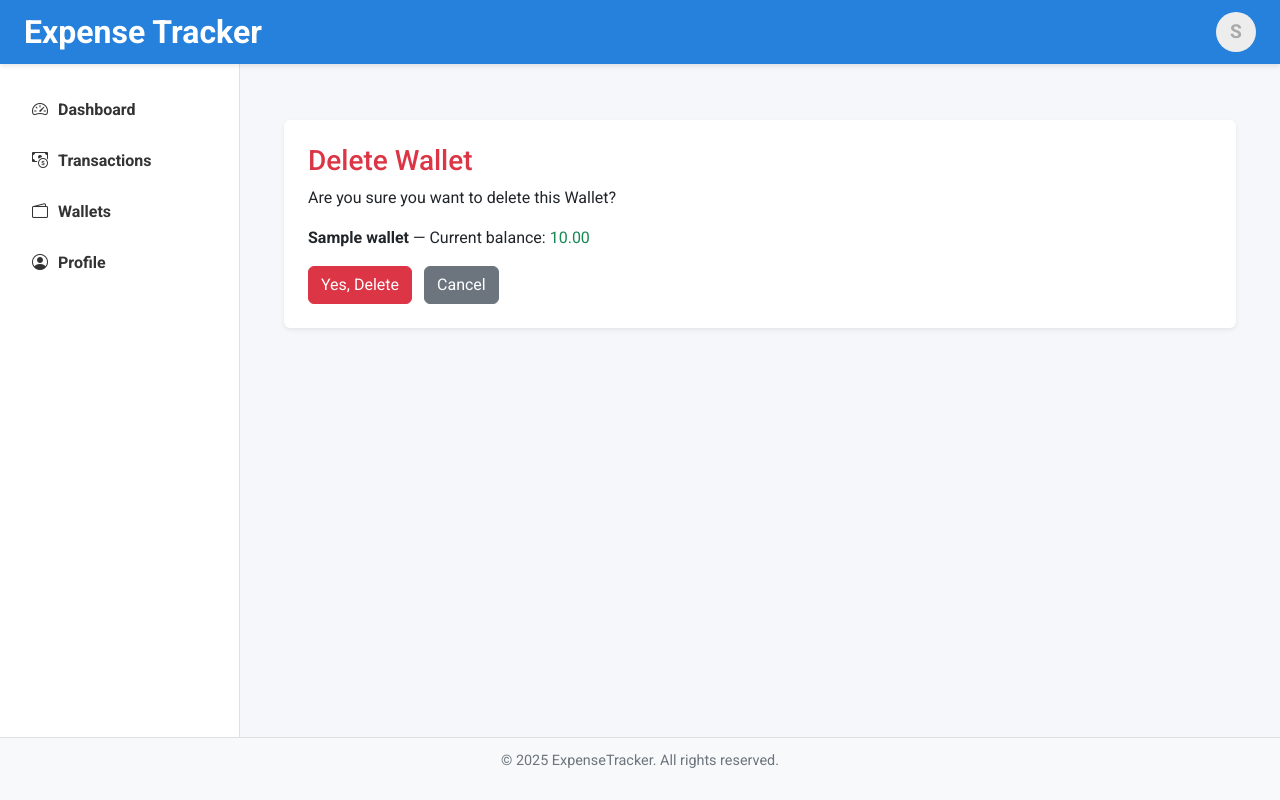
After one commit to Ahmedarain111/ExpenseTracker, a Django app: page /expenses/accounts/delete/1/ in a window 1280 px wide. The commit adds this page. Run offline with Django 5.2, Linux system fonts and the light colour scheme; a user stored in the database is signed in; tables that the repository leaves empty hold one stand-in row (values such as "Sample post"); some libraries are stand-ins or nearby versions.

Commit message:
Bug fixes and UI changes

```diff
--- a/expenses/templates/expenses/accounts.html
+++ b/expenses/templates/expenses/accounts.html
@@ -75,7 +75,7 @@
                         class="btn btn-primary btn-sm px-3 rounded-pill" style="background-color: #2581DC;">
                         <i class="bi bi-eye me-1"></i> View
                     </a>
-                    <a href="#" class="btn btn-outline-danger btn-sm px-3 rounded-pill">
+                    <a href="{% url 'expenses:delete_wallet' w.id %}" class="btn btn-danger btn-sm px-3 rounded-pill">
                         <i class="bi bi-trash me-1"></i> Delete
                     </a>
                 </div>
--- /dev/null
+++ b/expenses/templates/expenses/confirm_wallet_delete.html
@@ -0,0 +1,18 @@
+{% extends "base.html" %}
+{% block content %}
+<div class="container mt-4">
+    <div class="card shadow-sm border-0 p-4">
+        <h3 class="text-danger">Delete Wallet</h3>
+        <p>Are you sure you want to delete this Wallet?</p>
+        <p>
+            <strong>{{ wallet.name }}</strong>
+            — Current balance: <span class="text-success">{{ wallet.balance }}</span>
+        </p>
+        <form method="POST">
+            {% csrf_token %}
+            <button type="submit" class="btn btn-danger">Yes, Delete</button>
+            <a href="{% url 'expenses:accounts' %}" class="btn btn-secondary ms-2">Cancel</a>
+        </form>
+    </div>
+</div>
+{% endblock %}
--- a/expenses/templates/expenses/dashboard.html
+++ b/expenses/templates/expenses/dashboard.html
@@ -149,7 +149,7 @@
             <div class="summary-card bg-gradient-warning text-white">
                 <i class="bi bi-safe"></i>
                 <h3>{{ savings|intcomma }}</h3>
-                <p>Savings / Remaining</p>
+                <p>Savings (This month)</p>
             </div>
         </div>
     </div>
--- a/expenses/templates/expenses/transactions.html
+++ b/expenses/templates/expenses/transactions.html
@@ -86,10 +86,10 @@
                     </td>
                     <td>{% if t.description %}{{ t.description }}{% else %}—{% endif %}</td>
                     <td class="text-center">
-                        <a href="{% url 'expenses:edit_transaction' t.id %}" class="btn btn-sm btn-outline-primary">
+                        <a href="{% url 'expenses:edit_transaction' t.id %}" class="btn btn-primary text-white">
                             Edit
                         </a>
-                        <a href="{% url 'expenses:delete_transaction' t.id %}" class="btn btn-sm btn-outline-danger">
+                        <a href="{% url 'expenses:delete_transaction' t.id %}" class="btn btn-danger text-white">
                             Delete
                         </a>
                     </td>
@@ -102,7 +102,7 @@
     <div class="text-center py-5 text-muted">
         <i class="bi bi-inbox fs-1 d-block mb-3"></i>
         <p>No transactions found. Start by adding one!</p>
-        <a href="{% url 'expenses:add_transaction' %}" class="btn btn-primary">Add Transaction</a>
+        <a href="{% url 'expenses:add_transaction' %}" class="btn btn-primary" style="background-color: #2581dc;">Add Transaction</a>
     </div>
     {% endif %}
 </div>
--- a/expenses/urls.py
+++ b/expenses/urls.py
@@ -11,4 +11,5 @@ urlpatterns = [
     path('add_wallet/', views.add_wallet, name="add_wallet"),
     path("transactions/edit/<int:transaction_id>/", views.edit_transaction, name="edit_transaction"),
     path("transactions/delete/<int:transaction_id>/", views.delete_transaction, name="delete_transaction"),
+    path("accounts/delete/<int:wallet_id>/", views.delete_wallet, name="delete_wallet"),
 ]
--- a/expenses/views.py
+++ b/expenses/views.py
@@ -6,8 +6,8 @@ from django.contrib.auth.decorators import login_required
 from accounts.models import Profile
 from .forms import TransactionForm, WalletForm
 from django.db.models import Sum
-import json
 from datetime import date
+import calendar, json
 
 
 def home_view(request):
@@ -16,20 +16,28 @@ def home_view(request):
 
 @login_required
 def dashboard_view(request):
+    profile = request.user.profile
     today = date.today()
     current_month = today.month
     current_year = today.year
 
-    total_balance = Wallet.objects.aggregate(total=Sum("balance"))["total"] or 0
+    user_wallets = Wallet.objects.filter(profile=profile)
+    user_transactions = Transaction.objects.filter(profile=profile)
+
+    total_balance = user_wallets.aggregate(total=Sum("balance"))["total"] or 0
     total_income = (
-        Transaction.objects.filter(
-            category__type="income", date__month=current_month, date__year=current_year
+        user_transactions.filter(
+            category__type="income",
+            date__month=current_month,
+            date__year=current_year,
         ).aggregate(total=Sum("amount"))["total"]
         or 0
     )
     total_expenses = (
-        Transaction.objects.filter(
-            category__type="expense", date__month=current_month, date__year=current_year
+        user_transactions.filter(
+            category__type="expense",
+            date__month=current_month,
+            date__year=current_year,
         ).aggregate(total=Sum("amount"))["total"]
         or 0
     )
@@ -37,7 +45,6 @@ def dashboard_view(request):
     savings = total_income - total_expenses
 
     months, income_data, expense_data = [], [], []
-
     for i in range(5, -1, -1):
         month_num = (current_month - i - 1) % 12 + 1
         year = current_year if current_month - i > 0 else current_year - 1
@@ -45,13 +52,13 @@ def dashboard_view(request):
         months.append(month_name)
 
         income_sum = (
-            Transaction.objects.filter(
+            user_transactions.filter(
                 category__type="income", date__month=month_num, date__year=year
             ).aggregate(total=Sum("amount"))["total"]
             or 0
         )
         expense_sum = (
-            Transaction.objects.filter(
+            user_transactions.filter(
                 category__type="expense", date__month=month_num, date__year=year
             ).aggregate(total=Sum("amount"))["total"]
             or 0
@@ -65,8 +72,10 @@ def dashboard_view(request):
 
     for cat in categories:
         spent = (
-            Transaction.objects.filter(
-                category=cat, date__month=current_month, date__year=current_year
+            user_transactions.filter(
+                category=cat,
+                date__month=current_month,
+                date__year=current_year,
             ).aggregate(total=Sum("amount"))["total"]
             or 0
         )
@@ -74,7 +83,7 @@ def dashboard_view(request):
             category_labels.append(cat.name)
             category_values.append(float(spent))
 
-    recent_transactions = Transaction.objects.order_by("-date")[:10]
+    recent_transactions = user_transactions.order_by("-date")[:10]
 
     context = {
         "total_balance": total_balance,
@@ -96,26 +105,26 @@ def transactions_view(request):
     transactions = Transaction.objects.filter(profile=request.user.profile)
     wallets = Wallet.objects.filter(profile=request.user.profile)
 
-    wallet_id = request.GET.get('wallet')
-    sort_option = request.GET.get('sort')
+    wallet_id = request.GET.get("wallet")
+    sort_option = request.GET.get("sort")
 
     if wallet_id:
         transactions = transactions.filter(wallet_id=wallet_id)
 
-    if sort_option == 'amount_asc':
-        transactions = transactions.order_by('amount')
-    elif sort_option == 'amount_desc':
-        transactions = transactions.order_by('-amount')
-    elif sort_option == 'date_asc':
-        transactions = transactions.order_by('date')
-    elif sort_option == 'date_desc':
-        transactions = transactions.order_by('-date')
+    if sort_option == "amount_asc":
+        transactions = transactions.order_by("amount")
+    elif sort_option == "amount_desc":
+        transactions = transactions.order_by("-amount")
+    elif sort_option == "date_asc":
+        transactions = transactions.order_by("date")
+    elif sort_option == "date_desc":
+        transactions = transactions.order_by("-date")
 
-    return render(request, 'expenses/transactions.html', {
-        'transactions': transactions,
-        'wallets': wallets
-    })
-
+    return render(
+        request,
+        "expenses/transactions.html",
+        {"transactions": transactions, "wallets": wallets},
+    )
 
 
 @login_required
@@ -126,19 +135,24 @@ def accounts_view(request):
     return render(request, "expenses/accounts.html", {"wallets": wallets})
 
 
+from django.shortcuts import render, redirect
+from .forms import TransactionForm
+from django.contrib.auth.decorators import login_required
+
+
 @login_required
 def add_transaction(request):
+    profile = request.user.profile
+
     if request.method == "POST":
-        form = TransactionForm(request.POST)
+        form = TransactionForm(request.POST, profile=profile)
         if form.is_valid():
             transaction = form.save(commit=False)
-            transaction.profile = (
-                request.user.profile
-            )
+            transaction.profile = profile
             transaction.save()
             return redirect("expenses:transactions")
     else:
-        form = TransactionForm()
+        form = TransactionForm(profile=profile)
 
     return render(request, "expenses/add_transaction.html", {"form": form})
 
@@ -190,3 +204,14 @@ def delete_transaction(request, transaction_id):
         return redirect("expenses:transactions")
 
     return render(request, "expenses/confirm_delete.html", {"transaction": transaction})
+
+
+def delete_wallet(request, wallet_id):
+    wallet = get_object_or_404(Wallet, id=wallet_id, profile=request.user.profile)
+
+    if request.method == "POST":
+        wallet.delete()
+        messages.success(request, "Wallet deleted successfully!")
+        return redirect("expenses:accounts")
+
+    return render(request, "expenses/confirm_wallet_delete.html", {"wallet": wallet})
--- a/templates/base.html
+++ b/templates/base.html
@@ -135,18 +135,60 @@
                 padding: 1.25rem;
             }
         }
+
+    .avatar-circle {
+        width: 40px;
+        height: 40px;
+        background-color: #edededff;
+        color: darkgray;
+        border-radius: 50%;
+        display: flex;
+        align-items: center;
+        justify-content: center;
+        font-weight: bold;
+        font-size: 1.2rem;
+        cursor: pointer;
+        overflow: hidden;
+    }
+
+
+    .avatar-img {
+        width: 100%;
+        height: 100%;
+        object-fit: cover;
+    }
+
+
+    .dropdown > .nav-link {
+        line-height: 1;
+    }
     </style>
 </head>
 
 <body>
     <header>
-        <div class="d-flex align-items-center gap-2">
-            <button class="menu-toggle" id="menuToggle"><i class="bi bi-list"></i></button>
-            <h2>Expense Tracker</h2>
-        </div>
-    <a class="btn btn-light text-dark  px-3 py-1 rounded-pill" href="{% url 'accounts:logout' %}">
-                        <i class="bi bi-box-arrow-right"></i> Logout
-                    </a>
+    <div class="d-flex align-items-center gap-2">
+        <button class="menu-toggle" id="menuToggle"><i class="bi bi-list"></i></button>
+        <h2>Expense Tracker</h2>
+    </div>
+
+    <div class="dropdown">
+        <a class="nav-link p-0" href="#" id="avatarDropdown" role="button" data-bs-toggle="dropdown" aria-expanded="false">
+            <div class="avatar-circle">
+                {% if user.profile.image %}
+                    <img src="{{ user.profile.profile_picture.url }}" alt="Profile Picture" class="rounded-circle avatar-img">
+                {% else %}
+                    <span class="avatar-letter">{{ user.username|default:"U"|first|upper }}</span>
+                {% endif %}
+            </div>
+        </a>
+        <ul class="dropdown-menu dropdown-menu-end" aria-labelledby="avatarDropdown">
+            <li><h6 class="dropdown-header">Logged in as: {{ user.username }}</h6></li>
+            <li><hr class="dropdown-divider"></li>
+            <li><a class="dropdown-item" href="{% url 'accounts:profile' %}"><i class="bi bi-person me-2"></i>Profile</a></li>
+            <li><a class="dropdown-item" href="{% url 'accounts:logout' %}" style="color: red !important;"><i class="bi bi-box-arrow-right me-2"></i>Logout</a></li>
+        </ul>
+    </div>
     </header>
 
     <div class="layout">
```
Also changed, not shown: accounts/templates/accounts/profile.html (+11 -10 lines), accounts/views.py (+27 -26 lines), expenses/forms.py (+24 -2 lines), expenses/models.py (+13 -16 lines), expenses/templates/expenses/add_transaction.html (+25 -1 lines), profile_pics/Screenshot_2025-10-02_084034.png (added).
